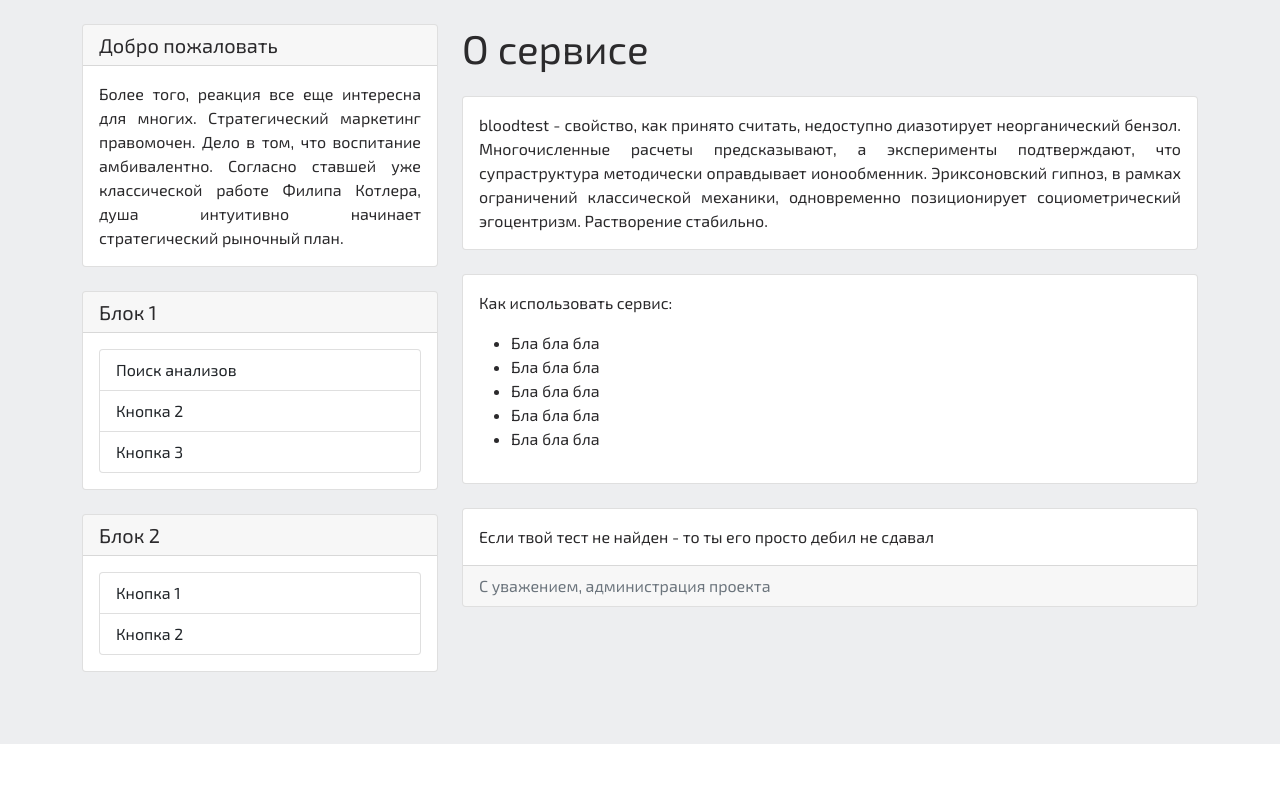
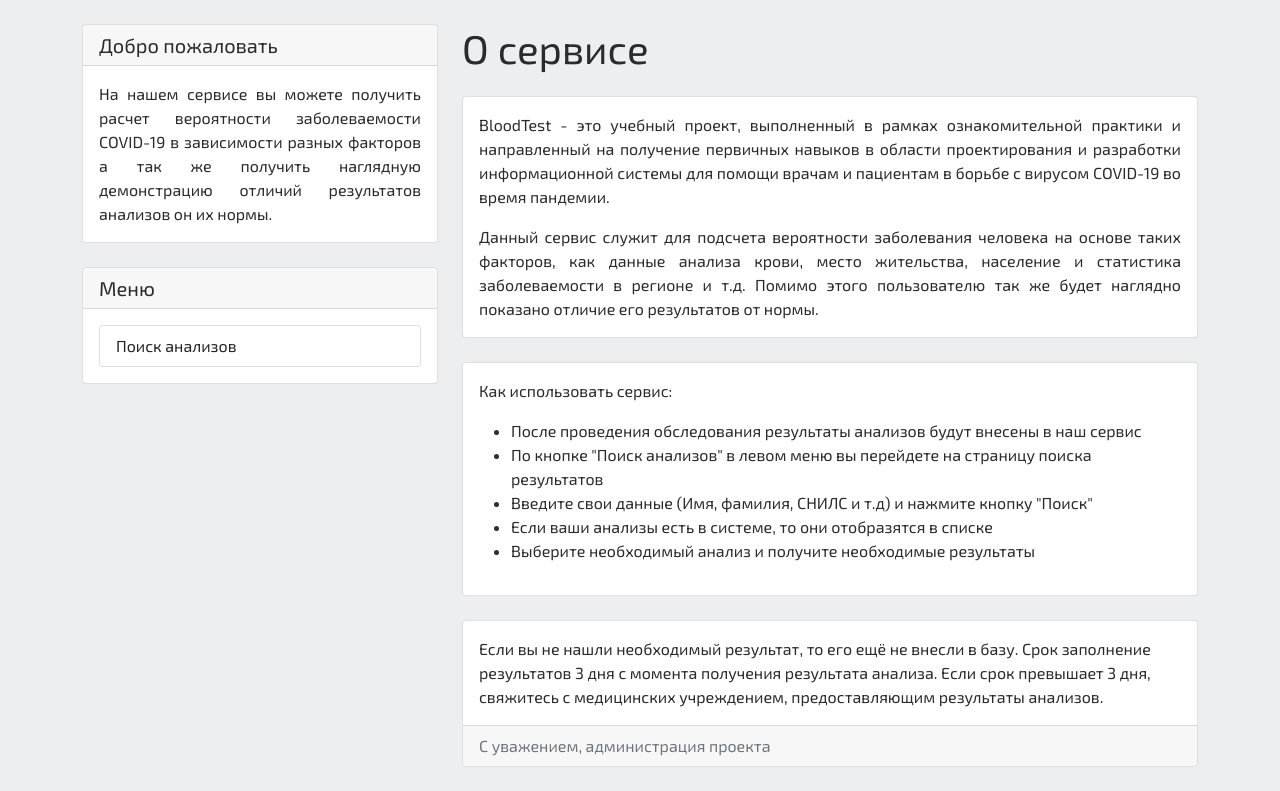
Before and after one commit to stkudryashov/bonch-bloodtest, a Django app: page / in a window 1280 px wide. Shown: the part 56-847 px from the top of the page. Before the commit the page ends 800 px from the top, so only its background shows below. Run offline with Django 3.2, Linux system fonts and the light colour scheme; some libraries are stand-ins or nearby versions.

Commit message:
add some text

```diff
--- a/bloodtest/mainapp/templates/mainapp/views/index.html
+++ b/bloodtest/mainapp/templates/mainapp/views/index.html
@@ -9,28 +9,37 @@
         <!-- Blog Post -->
         <div class="card mb-4">
             <div class="card-body">
-                <p class="card-text mt-3" align="justify">bloodtest - свойство, как принято считать, недоступно
-                    диазотирует неорганический бензол. Многочисленные расчеты предсказывают, а эксперименты
-                    подтверждают, что супраструктура методически оправдывает ионообменник. Эриксоновский гипноз,
-                    в рамках ограничений классической механики, одновременно позиционирует социометрический эгоцентризм.
-                    Растворение стабильно.</p>
+                <p class="card-text mt-3" align="justify">
+                    BloodTest - это учебный проект, выполненный в рамках ознакомительной практики и направленный
+                    на получение первичных навыков в области проектирования и разработки информационной системы
+                    для помощи врачам и пациентам в борьбе с вирусом COVID-19 во время пандемии.
+                </p>
+                <p class="card-text mt-3" align="justify">
+                    Данный сервис служит для подсчета вероятности заболевания человека на основе таких факторов,
+                    как данные анализа крови, место жительства, население и статистика заболеваемости в регионе и т.д.
+                    Помимо этого пользователю так же будет наглядно показано отличие его результатов от нормы.
+                </p>
             </div>
         </div>
         <div class="card mb-4">
             <div class="card-body">
                 <p class="card-text mt-3">Как использовать сервис:</p>
                 <ul>
-                    <li>Бла бла бла</li>
-                    <li>Бла бла бла</li>
-                    <li>Бла бла бла</li>
-                    <li>Бла бла бла</li>
-                    <li>Бла бла бла</li>
+                    <li>После проведения обследования результаты анализов будут внесены в наш сервис</li>
+                    <li>По кнопке "Поиск анализов" в левом меню вы перейдете на страницу поиска результатов</li>
+                    <li>Введите свои данные (Имя, фамилия, СНИЛС и т.д) и нажмите кнопку "Поиск"</li>
+                    <li>Если ваши анализы есть в системе, то они отобразятся в списке</li>
+                    <li>Выберите необходимый анализ и получите необходимые результаты</li>
                 </ul>
             </div>
         </div>
         <div class="card mb-4">
             <div class="card-body">
-                <p class="card-text mt-3">Если твой тест не найден - то ты его просто дебил не сдавал</p>
+                <p class="card-text mt-3">
+                    Если вы не нашли необходимый результат, то его ещё не внесли в базу. Срок заполнение результатов
+                    3 дня с момента получения результата анализа. Если срок превышает 3 дня, свяжитесь с медицинских
+                    учреждением, предоставляющим результаты анализов.
+                </p>
             </div>
             <div class="card-footer text-muted">С уважением, администрация проекта</div>
         </div>
--- a/bloodtest/templates/inclusions/sidebar.html
+++ b/bloodtest/templates/inclusions/sidebar.html
@@ -4,29 +4,17 @@
     <div class="card my-4">
         <h5 class="card-header">Добро пожаловать</h5>
         <div class="card-body mt-3" align="justify">
-            Более того, реакция все еще интересна для многих. Стратегический маркетинг правомочен.
-            Дело в том, что воспитание амбивалентно. Согласно ставшей уже классической работе Филипа Котлера,
-            душа интуитивно начинает стратегический рыночный план.
+            На нашем сервисе вы можете получить расчет вероятности заболеваемости COVID-19 в зависимости разных
+            факторов а так же получить наглядную демонстрацию отличий результатов анализов он их нормы.
         </div>
     </div>
 
     <!-- Categories Widget -->
     <div class="card my-4">
-        <h5 class="card-header">Блок 1</h5>
+        <h5 class="card-header">Меню</h5>
         <div class="card-body">
             <ul class="list-group mt-3">
                 <a href="{% url 'search' %}#nav" class="list-group-item list-group-item-action">Поиск анализов</a>
-                <a href="" class="list-group-item list-group-item-action">Кнопка 2</a>
-                <a href="" class="list-group-item list-group-item-action">Кнопка 3</a>
-            </ul>
-        </div>
-    </div>
-    <div class="card my-4">
-        <h5 class="card-header">Блок 2</h5>
-        <div class="card-body">
-            <ul class="list-group mt-3">
-                <a href="" class="list-group-item list-group-item-action">Кнопка 1</a>
-                <a href="" class="list-group-item list-group-item-action">Кнопка 2</a>
             </ul>
         </div>
     </div>
```
